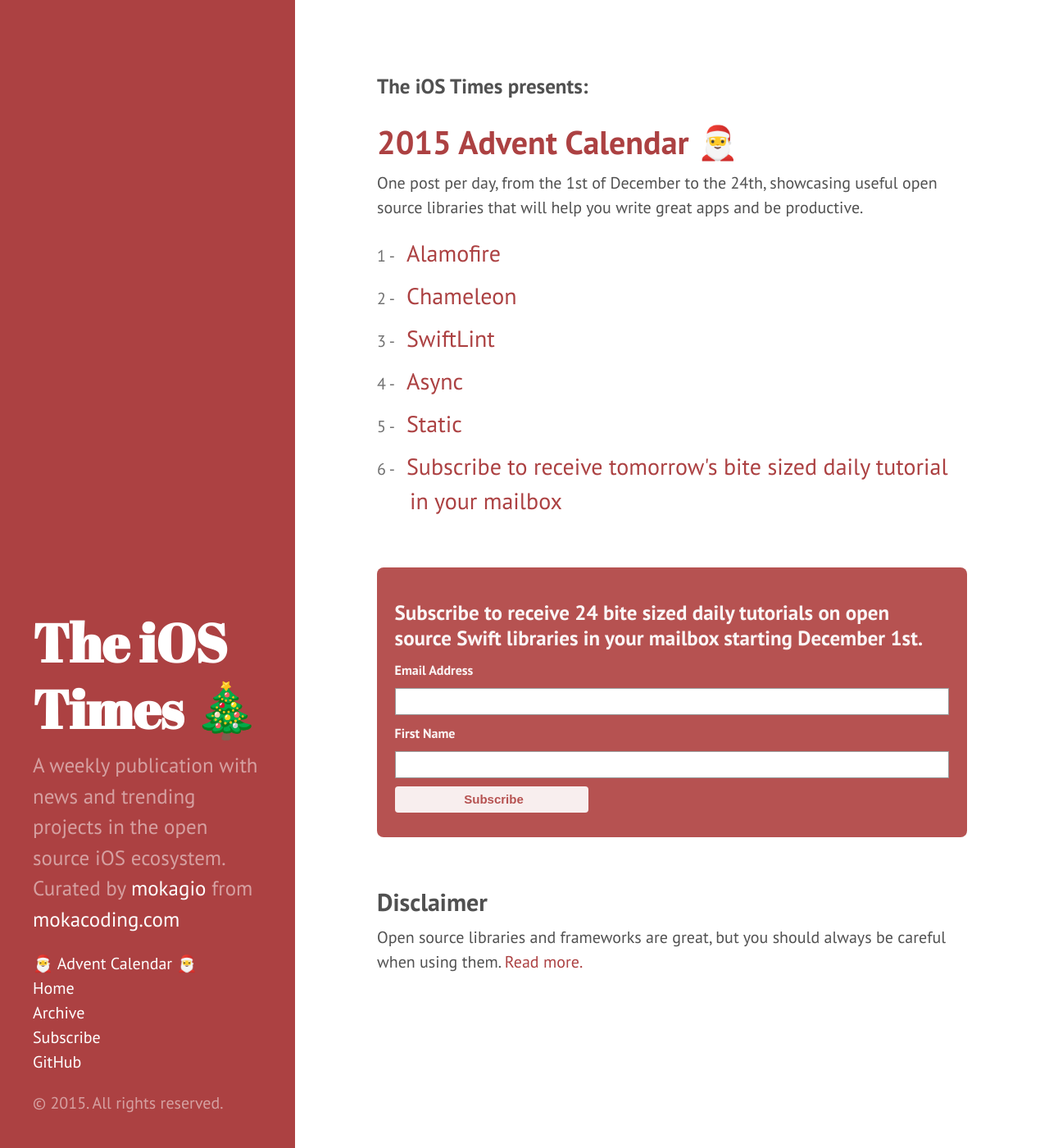
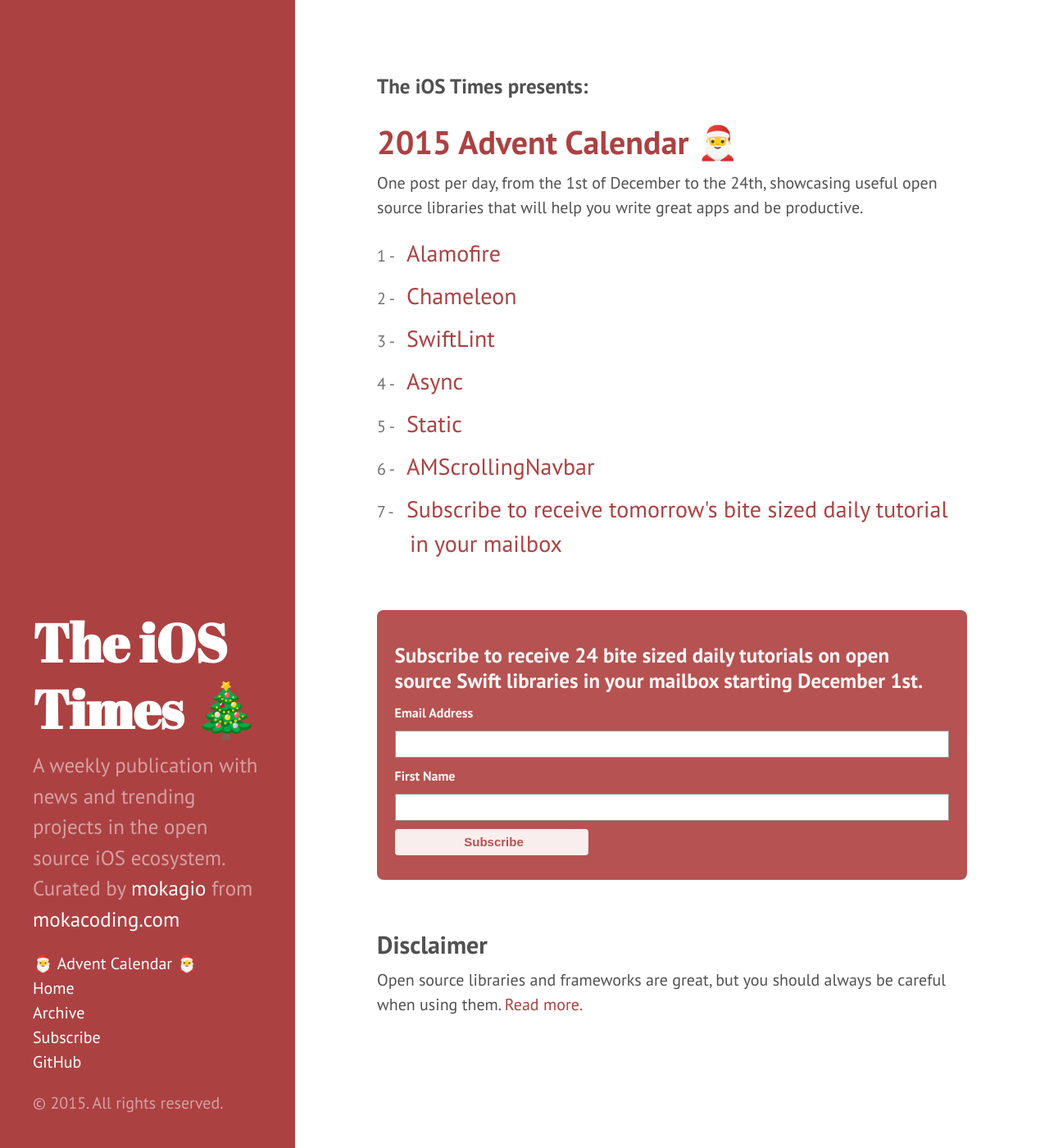
Before and after one commit to mokacoding/the-ios-times, a Jekyll site: the page built from advent-calendar.html, in a window 1280 px wide and 1400 px high. Shown: the whole window at 82% size. Built offline with Jekyll 4.4.1, drawn with Linux system fonts in a browser that asks for light colours; comment, search, counter and statistics services are not loaded.

Commit message:
🎄 Advent Calendar - Day 6 - AMScrollingNavbar

```diff
--- a/advent-calendar.html
+++ b/advent-calendar.html
@@ -15,6 +15,7 @@
   <li><a href="/advent-calendar/swiftlint.html">SwiftLint</a></li>
   <li><a href="/advent-calendar/async.html">Async</a></li>
   <li><a href="/advent-calendar/static.html">Static</a></li>
+  <li><a href="/advent-calendar/amscrollingnavbar.html">AMScrollingNavbar</a></li>
   <li><a href="/advent-calendar-subscribe">Subscribe to receive tomorrow's bite sized daily tutorial in your mailbox</a></li>
 </ol>
 
```
